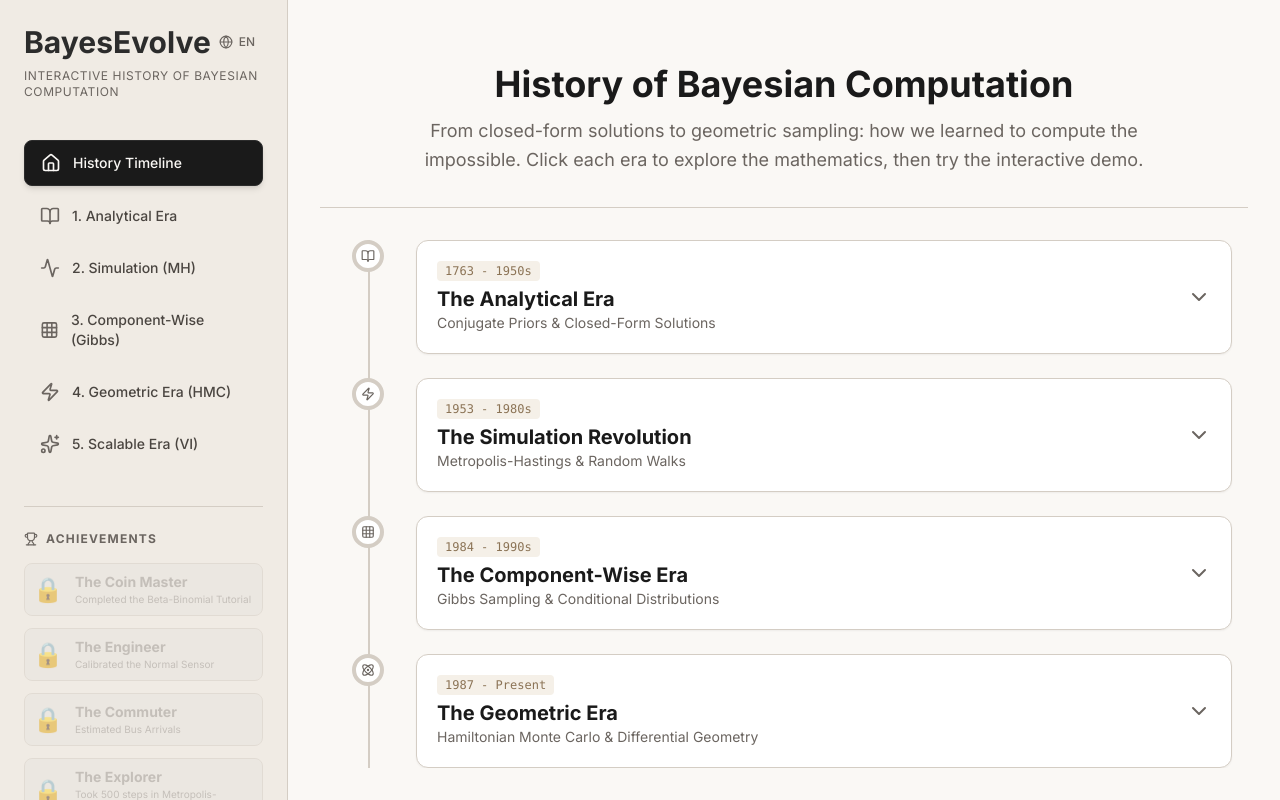
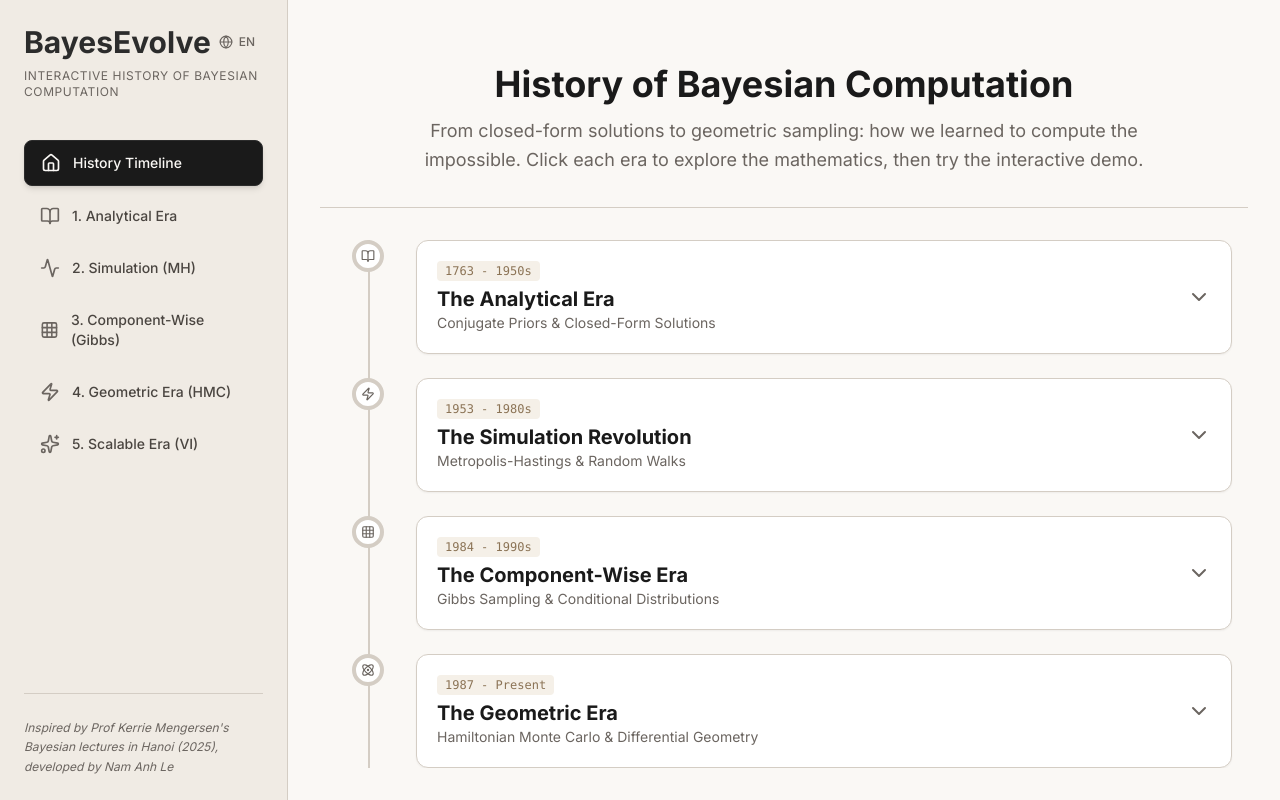
Before and after one commit to namanhz/bayesevolve, a React (Vite) app: page / in a window 1280 px wide. Built offline with nearby package versions, Linux system fonts and the light colour scheme.

Commit message:
Remove achievements, update credit, professional language

```diff
--- a/components/Layout.tsx
+++ b/components/Layout.tsx
@@ -1,7 +1,6 @@
 import React from 'react';
 import { ModuleType } from '../types';
-import { Home, BookOpen, Activity, Grid, Zap, Trophy, Sparkles, Globe } from 'lucide-react';
-import { useProgress } from '../contexts/ProgressContext';
+import { Home, BookOpen, Activity, Grid, Zap, Sparkles, Globe } from 'lucide-react';
 import { useLanguage } from '../contexts/LanguageContext';
 
 interface LayoutProps {
@@ -20,7 +19,6 @@ const navItems = [
 ];
 
 const Layout: React.FC<LayoutProps> = ({ currentModule, onModuleChange, children }) => {
-  const { achievements } = useProgress();
   const { language, setLanguage, t } = useLanguage();
 
   return (
@@ -65,24 +63,6 @@ const Layout: React.FC<LayoutProps> = ({ currentModule, onModuleChange, children
           })}
         </div>
 
-        {/* Achievements Section */}
-        <div className="border-t border-[#d4cdc4] pt-6">
-           <h3 className="text-xs font-bold text-[#6b6560] uppercase tracking-widest mb-4 flex items-center gap-2">
-             <Trophy size={14} /> {t('achievements')}
-           </h3>
-           <div className="space-y-3">
-             {achievements.map((ach) => (
-               <div key={ach.id} className={`flex items-center gap-3 p-2 rounded-lg border ${ach.unlocked ? 'border-[#8b7355] bg-[#f5f0e8]' : 'border-[#d4cdc4] bg-[#e8e4df] opacity-50'}`}>
-                 <div className="text-2xl">{ach.unlocked ? ach.icon : '🔒'}</div>
-                 <div>
-                   <div className={`text-sm font-bold ${ach.unlocked ? 'text-[#6b5640]' : 'text-[#9a9590]'}`}>{ach.title}</div>
-                   <div className="text-[10px] text-[#9a9590]">{ach.description}</div>
-                 </div>
-               </div>
-             ))}
-           </div>
-        </div>
-
         <div className="mt-auto pt-6 border-t border-[#d4cdc4]">
            <p className="text-xs text-[#6b6560] leading-relaxed italic">
              {t('footer')}
--- a/contexts/LanguageContext.tsx
+++ b/contexts/LanguageContext.tsx
@@ -20,12 +20,12 @@ const translations: Record<Language, Record<string, string>> = {
     'nav.hmc': '4. Geometric Era (HMC)',
     'nav.variational': '5. Scalable Era (VI)',
     'achievements': 'Achievements',
-    'footer': 'Inspired by Prof Kerrie Mengersen\'s lectures in Hanoi (2025), developed by Nam-Anh Le (an average undergrad @ NEU)',
+    'footer': 'Inspired by Prof Kerrie Mengersen\'s Bayesian lectures in Hanoi (2025), developed by Nam Anh Le',
 
     // Common
     'the_problem': 'The Problem',
     'the_solution': 'The Solution',
-    'in_simple_terms': 'In Simple Terms',
+    'in_simple_terms': 'Intuition',
     'key_equations': 'Key Equations',
     'key_insight': 'Key Insight',
     'controls': 'Controls',
@@ -38,7 +38,7 @@ const translations: Record<Language, Record<string, string>> = {
     'mh.problem_detail': 'is intractable, we cannot sample directly.',
     'mh.solution': 'M-H constructs a Markov chain with stationary distribution',
     'mh.solution_detail': 'using only the unnormalized posterior. Key insight: we only need ratios.',
-    'mh.eli5': 'Imagine you\'re blindfolded on a mountain. You can feel if a step goes up or down. Always walk uphill; sometimes walk downhill (to escape local bumps). Eventually you\'ll spend most time near the peak—mapping it without ever seeing the whole mountain.',
+    'mh.eli5': 'The algorithm explores the probability landscape by proposing random moves and accepting them based on the density ratio. Uphill moves (toward higher probability) are always accepted; downhill moves are accepted probabilistically, ensuring detailed balance and convergence to the target distribution.',
     'mh.accept_rate': 'Accept rate',
     'mh.samples': 'Samples',
     'mh.goal': 'goal',
@@ -57,7 +57,7 @@ const translations: Record<Language, Record<string, string>> = {
     'gibbs.problem_detail': 'Most proposals rejected.',
     'gibbs.solution': 'Gibbs decomposes d-dimensional sampling into d one-dimensional problems by sampling each component from its',
     'gibbs.conditional': 'conditional distribution',
-    'gibbs.eli5': 'Like an Etch-a-Sketch—you can only move horizontally OR vertically, never diagonally. To get anywhere, alternate: right, up, right, up. Each single-direction move is easy; together they explore the whole space.',
+    'gibbs.eli5': 'By cycling through each dimension and sampling from univariate conditional distributions, Gibbs sampling avoids the curse of dimensionality that plagues joint proposals. Each conditional sample is exact, and the alternating updates collectively explore the full joint distribution.',
     'gibbs.correlation': 'Correlation',
     'gibbs.try_hint': 'Try increasing ρ to 0.99. See how the sampler gets stuck? It\'s forced to take tiny steps because the probability contours are too elongated.',
     'gibbs.fixed': 'fixed',
@@ -71,7 +71,7 @@ const translations: Record<Language, Record<string, string>> = {
     'hmc.problem_detail': 'steps to traverse distance d. With correlation',
     'hmc.problem_detail2': 'Gibbs needs:',
     'hmc.solution': 'HMC treats sampling as physics. Define potential energy and simulate Hamilton\'s equations:',
-    'hmc.eli5': 'You\'re a skateboarder in a bowl (the probability landscape, flipped). Instead of randomly walking, you push off and let physics carry you along curved edges. You naturally glide to low-energy spots (= high probability) covering huge distances efficiently.',
+    'hmc.eli5': 'HMC augments the parameter space with momentum variables and simulates Hamiltonian dynamics. The resulting trajectories follow the geometry of the posterior, enabling large coherent moves that maintain high acceptance rates even in high dimensions.',
     'hmc.click_set': 'Click on the canvas to set particle position',
     'hmc.leapfrog_steps': 'Leapfrog Steps',
     'hmc.step_size': 'Step Size',
@@ -85,7 +85,7 @@ const translations: Record<Language, Record<string, string>> = {
     'vi.solution': 'VI transforms sampling → optimization. Find',
     'vi.solution_detail': 'that best approximates',
     'vi.solution_detail2': 'by maximizing the ELBO:',
-    'vi.eli5': 'Instead of wandering the mountain to map it (MCMC), you take a stretchy fabric and pull it tight to fit the terrain as closely as possible. The fabric isn\'t perfect—it misses some details—but you get the overall shape in seconds instead of hours. VI is "find the closest matching shape" instead of "walk every step."',
+    'vi.eli5': 'Variational inference recasts posterior computation as optimization. By minimizing KL divergence between a tractable approximating family and the true posterior, VI trades exactness for computational efficiency—scaling to millions of data points where MCMC becomes infeasible.',
     'vi.distribution_fitting': 'Distribution Fitting',
     'vi.true_posterior': 'True posterior',
     'vi.approximation': 'Approximation',
@@ -140,12 +140,12 @@ const translations: Record<Language, Record<string, string>> = {
     'nav.hmc': '4. Hình học (HMC)',
     'nav.variational': '5. Mở rộng (VI)',
     'achievements': 'Thành tựu',
-    'footer': 'Lấy cảm hứng từ bài giảng của GS Kerrie Mengersen tại Hà Nội (2025), phát triển bởi Lê Nam Anh (sinh viên NEU)',
+    'footer': 'Lấy cảm hứng từ bài giảng Bayes của GS Kerrie Mengersen tại Hà Nội (2025), phát triển bởi Lê Nam Anh',
 
     // Common
     'the_problem': 'Vấn đề',
     'the_solution': 'Giải pháp',
-    'in_simple_terms': 'Giải thích đơn giản',
+    'in_simple_terms': 'Ý tưởng trực quan',
     'key_equations': 'Công thức chính',
     'key_insight': 'Ý tưởng cốt lõi',
     'controls': 'Điều khiển',
@@ -158,7 +158,7 @@ const translations: Record<Language, Record<string, string>> = {
     'mh.problem_detail': 'không tính được, ta không thể lấy mẫu trực tiếp.',
     'mh.solution': 'M-H xây dựng chuỗi Markov với phân phối dừng',
     'mh.solution_detail': 'chỉ dùng hậu nghiệm chưa chuẩn hóa. Ý tưởng then chốt: chỉ cần tỉ số.',
-    'mh.eli5': 'Tưởng tượng bạn bị bịt mắt trên một ngọn núi. Bạn có thể cảm nhận bước đi lên hay xuống. Luôn đi lên; đôi khi đi xuống (để thoát khỏi các ụ nhỏ). Cuối cùng bạn sẽ dành phần lớn thời gian gần đỉnh—vẽ bản đồ mà không cần nhìn toàn bộ ngọn núi.',
+    'mh.eli5': 'Thuật toán khám phá không gian xác suất bằng cách đề xuất bước di chuyển ngẫu nhiên và chấp nhận dựa trên tỉ số mật độ. Bước đi lên (xác suất cao hơn) luôn được chấp nhận; bước đi xuống được chấp nhận theo xác suất, đảm bảo cân bằng chi tiết và hội tụ về phân phối mục tiêu.',
     'mh.accept_rate': 'Tỉ lệ chấp nhận',
     'mh.samples': 'Mẫu',
     'mh.goal': 'mục tiêu',
@@ -177,7 +177,7 @@ const translations: Record<Language, Record<string, string>> = {
     'gibbs.problem_detail': 'Hầu hết đề xuất bị từ chối.',
     'gibbs.solution': 'Gibbs phân tách bài toán d chiều thành d bài toán một chiều bằng cách lấy mẫu từng thành phần từ',
     'gibbs.conditional': 'phân phối có điều kiện',
-    'gibbs.eli5': 'Giống như Etch-a-Sketch—bạn chỉ có thể di chuyển ngang HOẶC dọc, không bao giờ chéo. Để đi đâu đó, xen kẽ: phải, lên, phải, lên. Mỗi bước một hướng thì dễ; cùng nhau chúng khám phá toàn bộ không gian.',
+    'gibbs.eli5': 'Bằng cách lặp qua từng chiều và lấy mẫu từ phân phối có điều kiện một biến, Gibbs sampling tránh được lời nguyền chiều cao làm khó các đề xuất đồng thời. Mỗi mẫu có điều kiện là chính xác, và các cập nhật xen kẽ khám phá toàn bộ phân phối đồng thời.',
     'gibbs.correlation': 'Tương quan',
     'gibbs.try_hint': 'Thử tăng ρ lên 0.99. Thấy bộ lấy mẫu bị kẹt không? Nó buộc phải bước nhỏ vì đường đồng mức xác suất quá kéo dài.',
     'gibbs.fixed': 'cố định',
@@ -191,7 +191,7 @@ const translations: Record<Language, Record<string, string>> = {
     'hmc.problem_detail': 'bước để đi quãng d. Với tương quan',
     'hmc.problem_detail2': 'Gibbs cần:',
     'hmc.solution': 'HMC coi lấy mẫu như vật lý. Định nghĩa năng lượng thế năng và mô phỏng phương trình Hamilton:',
-    'hmc.eli5': 'Bạn là người trượt ván trong một cái bát (địa hình xác suất, lật ngược). Thay vì đi bộ ngẫu nhiên, bạn đẩy và để vật lý đưa bạn theo các cạnh cong. Bạn tự nhiên trượt đến điểm năng lượng thấp (= xác suất cao) với quãng đường lớn hiệu quả.',
+    'hmc.eli5': 'HMC mở rộng không gian tham số với biến động lượng và mô phỏng động lực học Hamilton. Quỹ đạo kết quả đi theo hình học của hậu nghiệm, cho phép các bước di chuyển lớn mạch lạc duy trì tỉ lệ chấp nhận cao ngay cả trong không gian nhiều chiều.',
     'hmc.click_set': 'Click vào canvas để đặt vị trí hạt',
     'hmc.leapfrog_steps': 'Số bước Leapfrog',
     'hmc.step_size': 'Kích thước bước',
@@ -205,7 +205,7 @@ const translations: Record<Language, Record<string, string>> = {
     'vi.solution': 'VI chuyển lấy mẫu → tối ưu hóa. Tìm',
     'vi.solution_detail': 'xấp xỉ tốt nhất',
     'vi.solution_detail2': 'bằng cách tối đa ELBO:',
-    'vi.eli5': 'Thay vì đi khắp núi để vẽ bản đồ (MCMC), bạn lấy một tấm vải co giãn và kéo căng để ôm sát địa hình. Tấm vải không hoàn hảo—bỏ lỡ một số chi tiết—nhưng bạn có hình dạng tổng thể trong vài giây thay vì vài giờ. VI là "tìm hình gần nhất" thay vì "đi từng bước".',
+    'vi.eli5': 'Suy diễn biến phân chuyển đổi tính toán hậu nghiệm thành tối ưu hóa. Bằng cách tối thiểu hóa KL divergence giữa họ xấp xỉ và hậu nghiệm thực, VI đánh đổi tính chính xác lấy hiệu quả tính toán—mở rộng đến hàng triệu điểm dữ liệu khi MCMC trở nên không khả thi.',
     'vi.distribution_fitting': 'Khớp Phân phối',
     'vi.true_posterior': 'Hậu nghiệm thực',
     'vi.approximation': 'Xấp xỉ',
```
